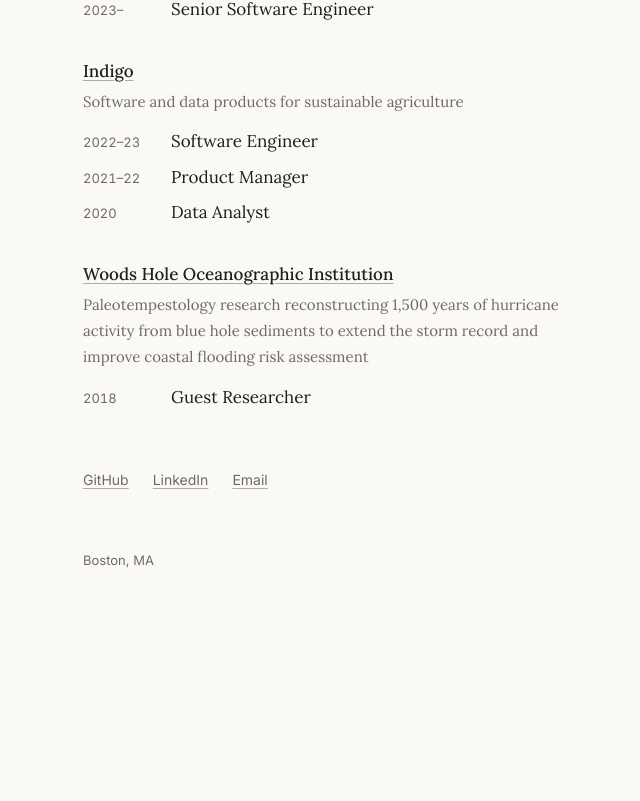
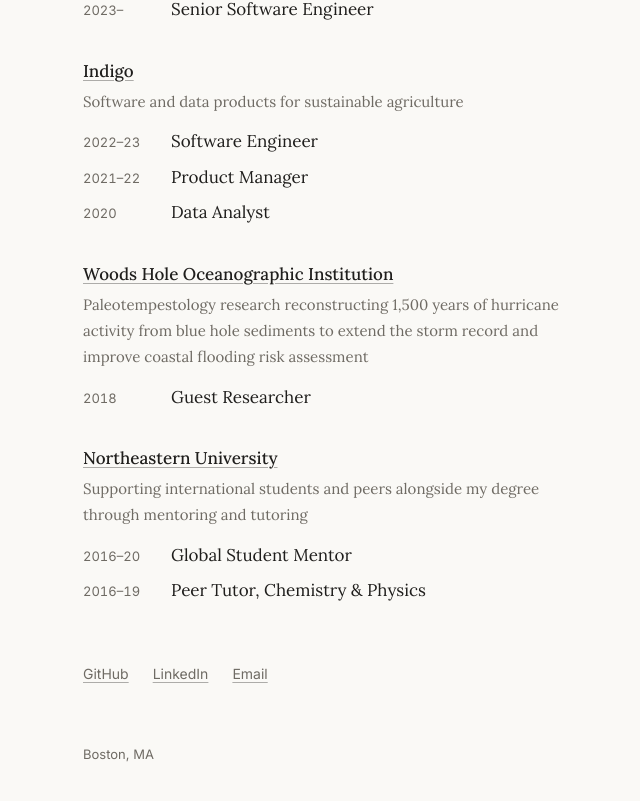
Before and after one commit to cdizon239/charmille, a React (Vite) app: page / in a window 1280 px wide. Shown: the part 985-1786 px from the top of the page, without its empty margins (317-957 px from the left). Before the commit the page ends 1637 px from the top, so only its background shows below. Built offline with nearby package versions, Linux system fonts and the light colour scheme.

Commit message:
Add Northeastern mentoring and tutoring roles

```diff
--- a/src/App.tsx
+++ b/src/App.tsx
@@ -94,6 +94,26 @@
             </li>
           </ul>
         </div>
+
+        <div className="company">
+          <p className="company-name">
+            <a href="https://www.northeastern.edu/">Northeastern University</a>
+          </p>
+          <p className="blurb">
+            Supporting international students and peers alongside my degree
+            through mentoring and tutoring
+          </p>
+          <ul>
+            <li>
+              <span className="dates">2016&ndash;20</span>
+              <span>Global Student Mentor</span>
+            </li>
+            <li>
+              <span className="dates">2016&ndash;19</span>
+              <span>Peer Tutor, Chemistry &amp; Physics</span>
+            </li>
+          </ul>
+        </div>
       </section>
 
       <nav className="elsewhere" aria-label="Elsewhere">
```
